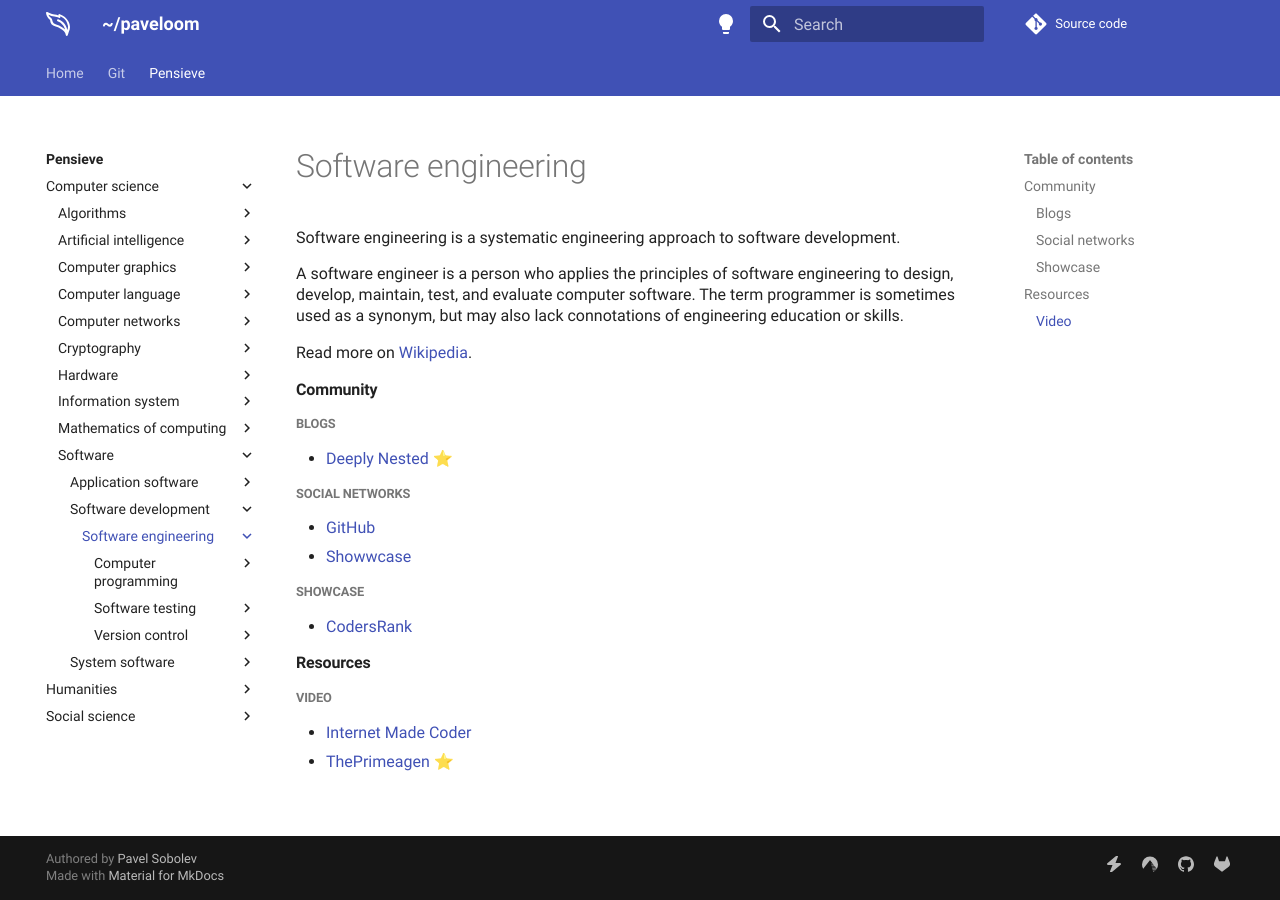
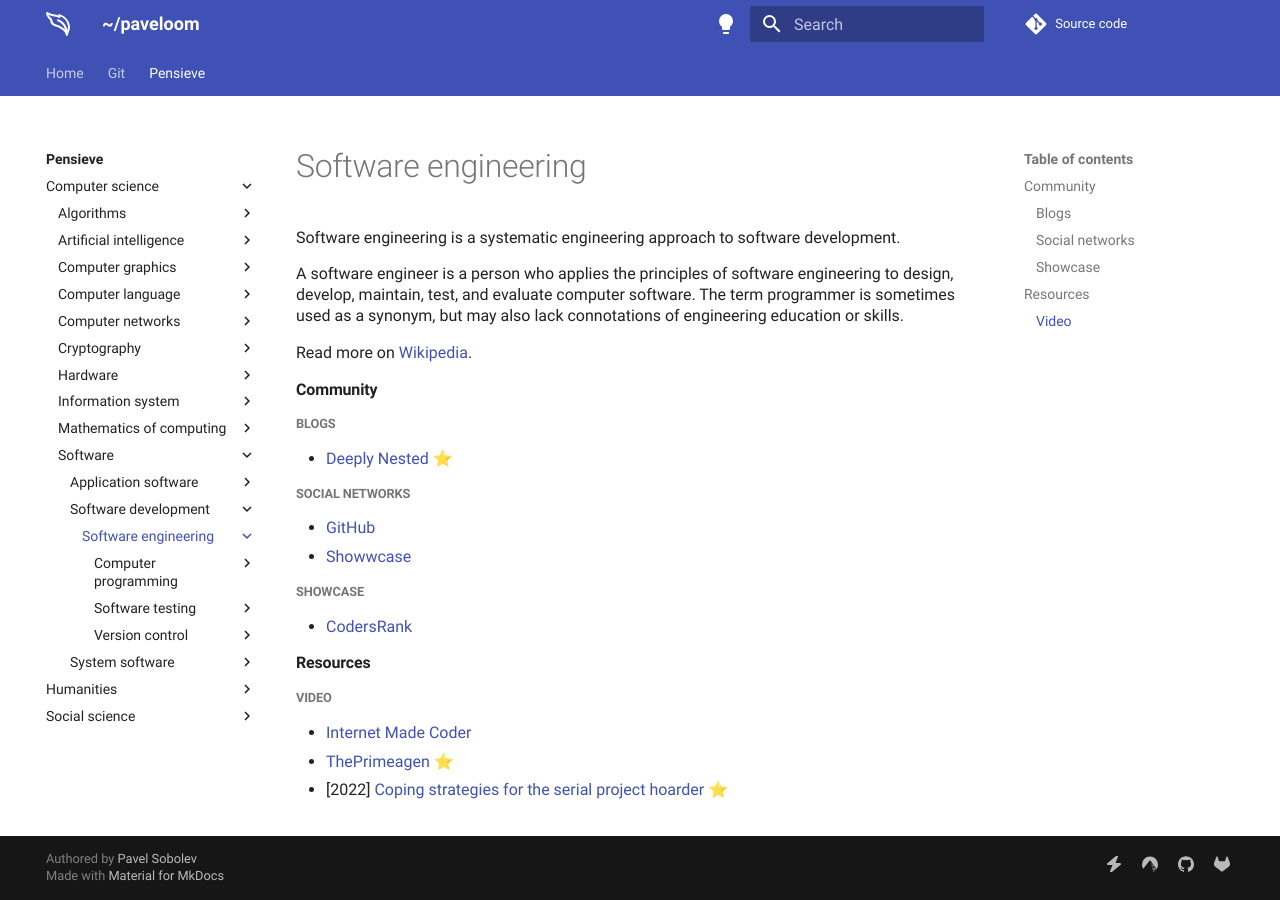
Before and after one commit to paveloom/paveloom.dev, an MkDocs documentation site: the page built from content/pensieve/software-engineering.md, in a window 1280 px wide. Built offline with MkDocs 1.6.1 and Material for MkDocs 9.7.7, drawn with Linux system fonts in a browser that asks for light colours; comment, search, counter and statistics services are not loaded.

Commit message:
Pensieve: update the Software engineering page.

```diff
--- a/content/pensieve/software-engineering.md
+++ b/content/pensieve/software-engineering.md
@@ -23,3 +23,4 @@
 ##### Video
 - [Internet Made Coder](https://www.youtube.com/channel/UCcJQ96WlEhJ0Ve0SLmU310Q)
 - [ThePrimeagen](https://www.youtube.com/channel/UC8ENHE5xdFSwx71u3fDH5Xw) ⭐
+- [2022] [Coping strategies for the serial project hoarder](https://simonwillison.net/2022/Nov/26/productivity) ⭐
```
